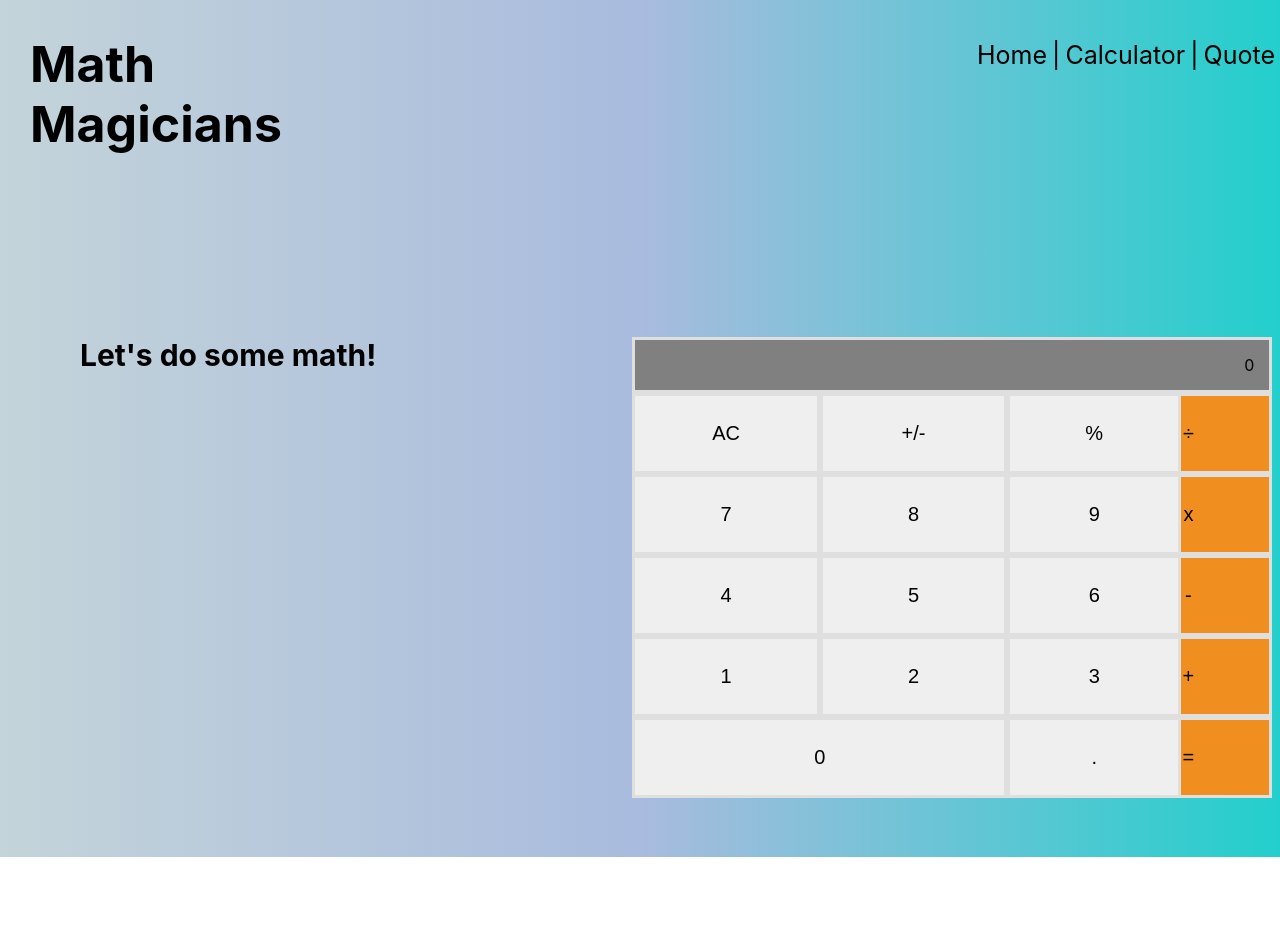
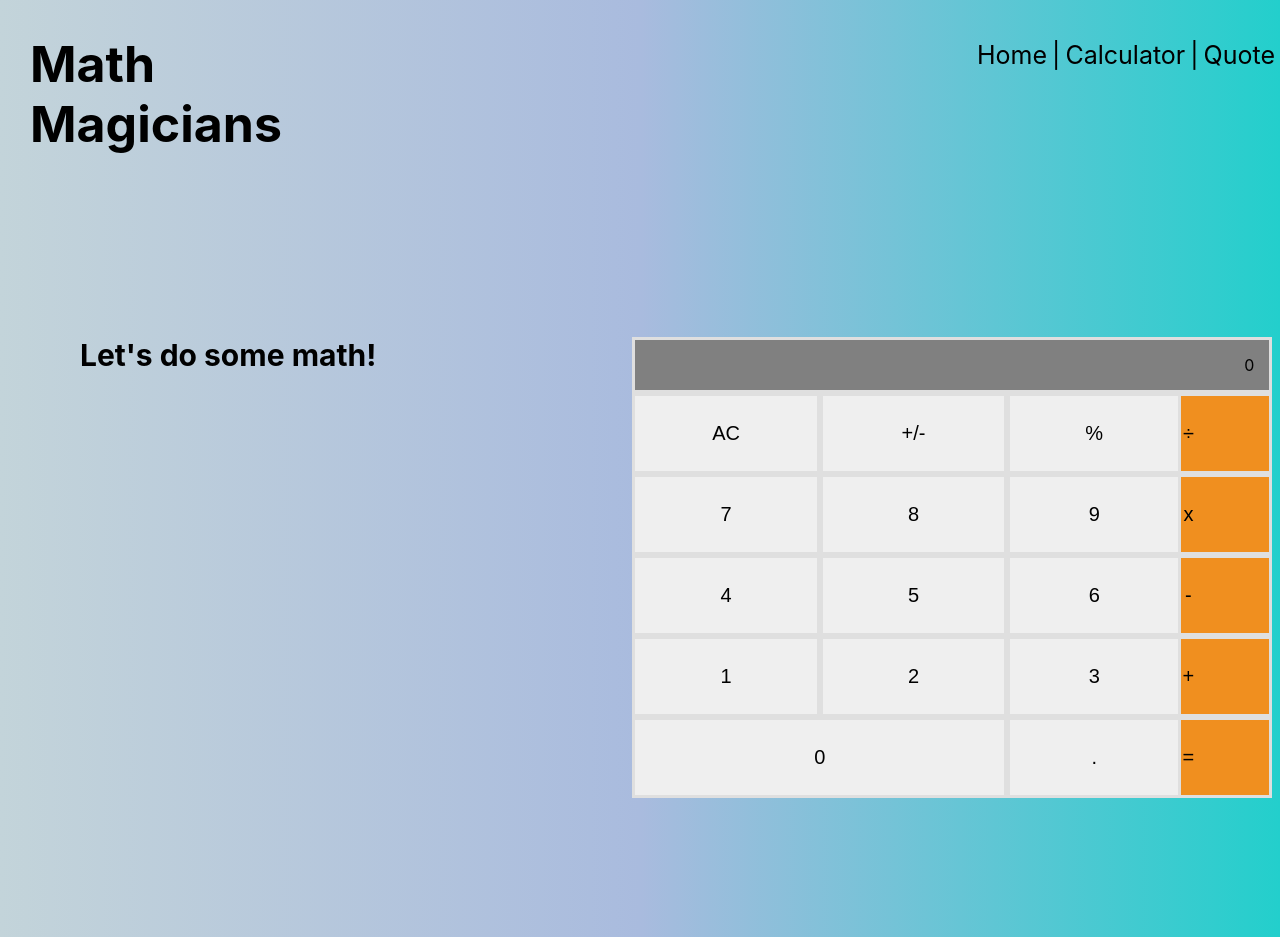
Before and after one commit to francis3400/Maths-Magician, a React (Create React App) app: page /Calculator in a window 1280 px wide. Before the commit the page ends 857 px from the top, so only its background shows below. Built offline with nearby package versions, Linux system fonts and the light colour scheme.

Commit message:
update styles

```diff
--- a/src/styles/Calculator.css
+++ b/src/styles/Calculator.css
@@ -1,6 +1,7 @@
 .Calc {
   display: flex;
   overflow: hidden;
+  padding-bottom: 5rem;
 }
 
 .Calc h1 {
```
